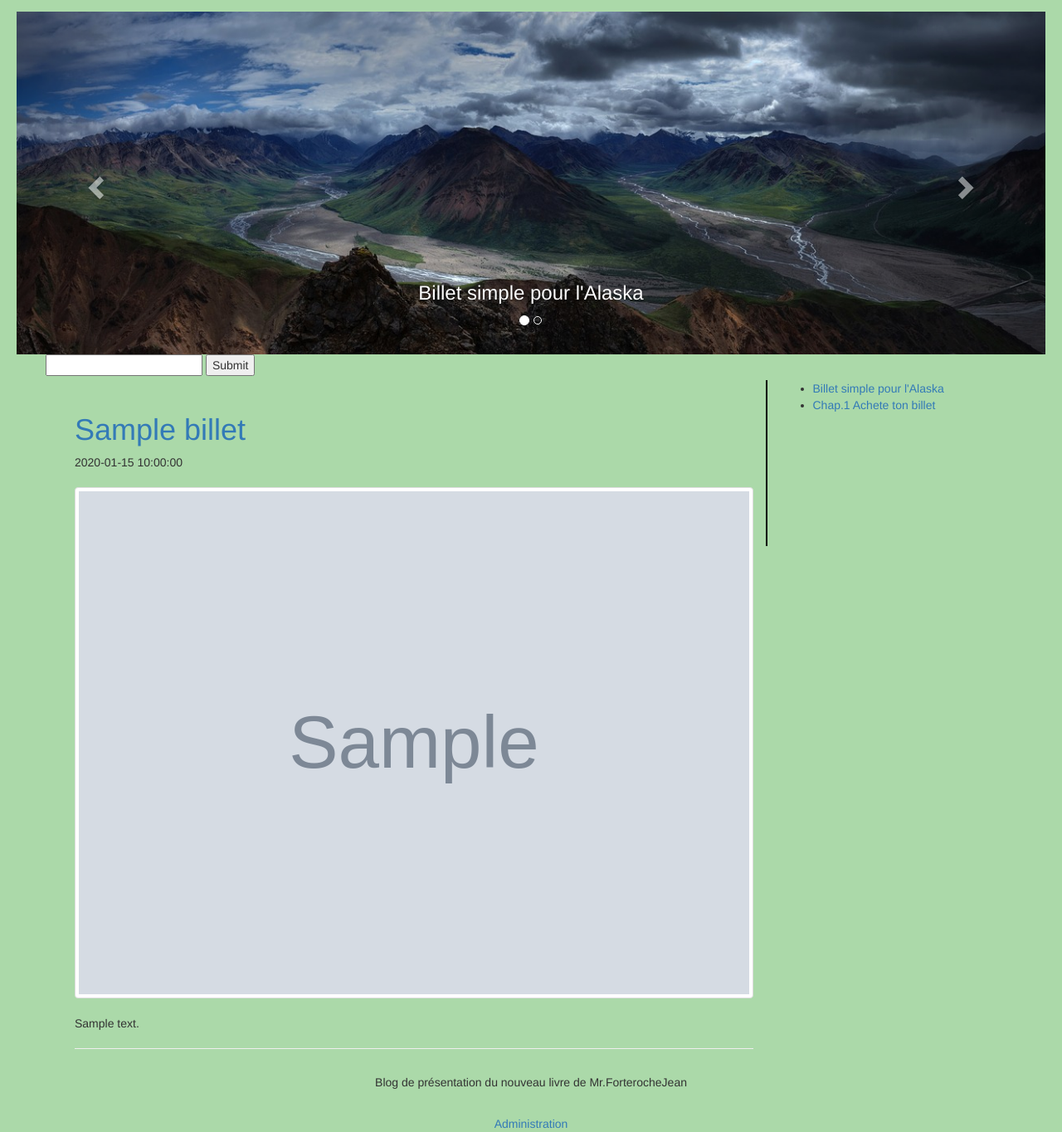
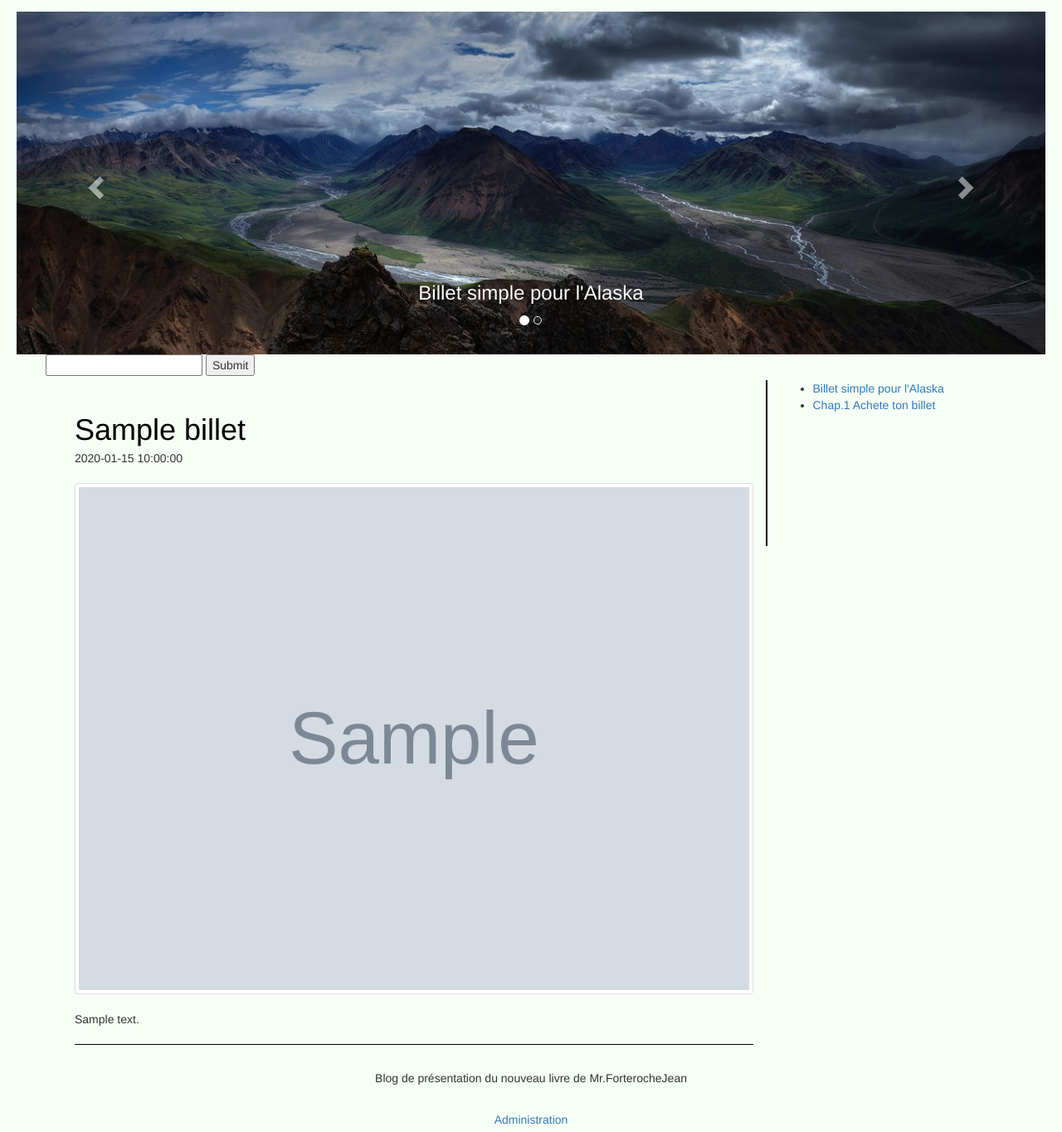
Before and after one commit to Fcoupe/Projet_3, a PHP site: page / in a window 1280 px wide. Shown: the part 51-1415 px from the top of the page at 83% size. Run offline with PHP 8.4, Linux system fonts and the light colour scheme; tables that the repository leaves empty or names only in its code hold one stand-in row (values such as "Sample post"); grey boxes marked "Sample" are stand-in pictures; some libraries are stand-ins or nearby versions.

Commit message:
Changement de la couelur de fond ainsi que des titre et lien

```diff
--- a/assets/css/style.css
+++ b/assets/css/style.css
@@ -9,26 +9,38 @@
 }
 
 h1 {
-    color: white;
+    color: black;
 }
 
 img {
         width: 100%;
       }
 
+.hr {
+    border: none;
+    border-bottom: 1px solid black;
+}
+
+
+
 .listRight {
     width: 100%;
 }
 
-.title {
-    margin-bottom : 0px;
-    color: #000;
+.title{
+    margin-bottom: 5px;
+    color: black;
+}
+
+.title:hover {
+    margin-bottom : 5px;
+    color: #50dd5b;
 }
 
 
 #container {
     min-height: 100%;  /* Voir commentaire sur html et body plus haut */
-    background: #ABD9A9;
+    background: #f6fff6;
     width: 100%;
     margin: auto;    /* Permet de centrer la div */
     text-align: justify;
@@ -45,7 +57,7 @@
 
 #footer {
     text-align: center;
-    background: #ABD9A9;
+    background: #f6fff6;
 }
 
 #titreReponses {
--- a/view/temp.php
+++ b/view/temp.php
@@ -2,6 +2,7 @@
 <html lang="fr">
 <head>
 	<meta charset="utf-8" />
+	<meta http-equiv="X-UA-Compatible" content="IE=edge">
 	<meta name="viewport" content="width=device-width, user-scalable=no">
 	<link rel="stylesheet"  href="assets/css/style.css">
 
--- a/view/view_billet.php
+++ b/view/view_billet.php
@@ -17,7 +17,7 @@
 			</div>
 		</div>
 	</article>
-	<hr />
+	<hr class="hr" />
 	<header>
 		<h1 id="titreReponses">Réponse à <?= $billet['title'] ?></h1>
 	</header>
--- a/view/view_home.php
+++ b/view/view_home.php
@@ -44,7 +44,7 @@
 						<header">
 							<br />
 							<a href="<?= "index.php?action=billet&id=" . htmlspecialchars($billet['id']) ?>">
-							<h1 class="titreBillet"><?= htmlspecialchars($billet['title']) ?></h1>
+							<h1 class="title"><?= htmlspecialchars($billet['title']) ?></h1>
 							</a>
 							<time><?= htmlspecialchars($billet['date_t']) ?></time>
 							<div>
@@ -54,7 +54,7 @@
 						</header>
 
 						<p><br /><?= $billet['content'] ?></p>
-						<hr />
+						<hr class="hr"/>
 					</article>
 
 				<?php endforeach; ?>
```
Also changed, not shown: view/view_adminPanel.php (+5 -4 lines), assets/bootstrap/css/bootstrap.css.
